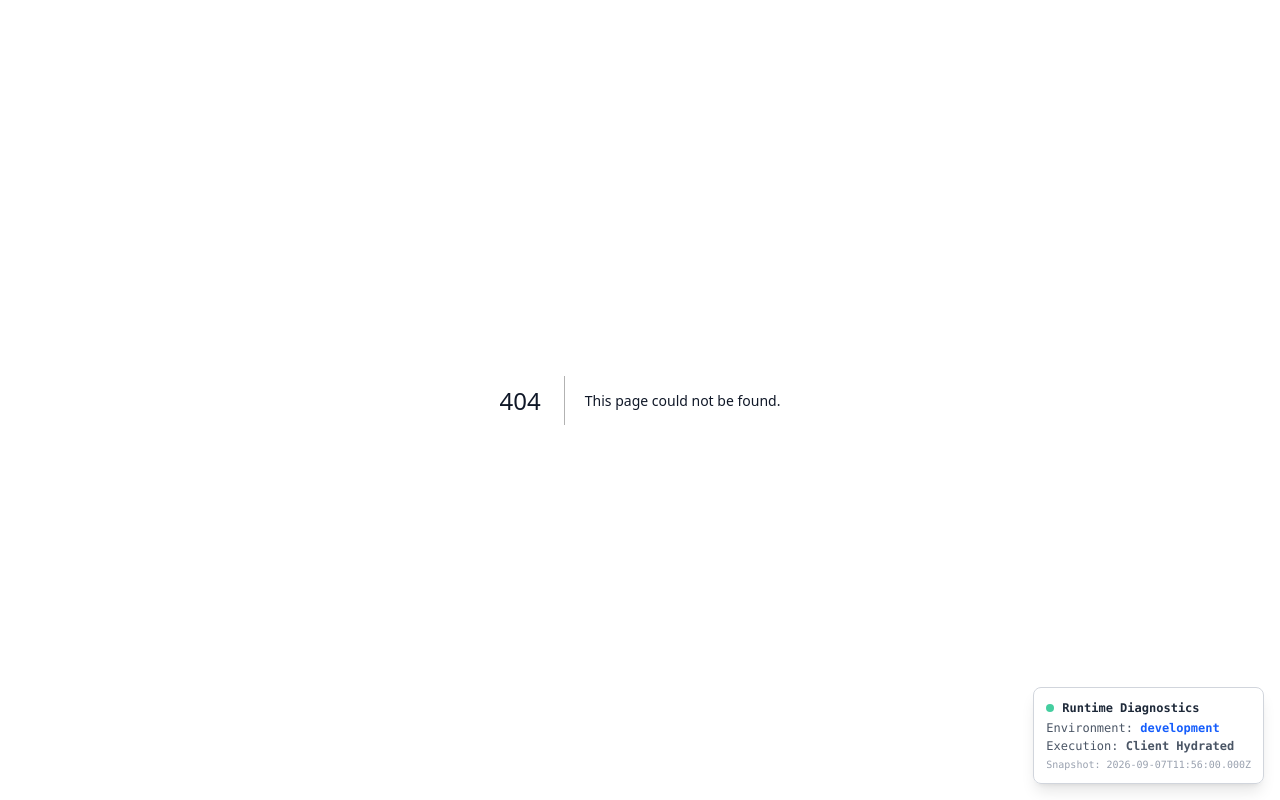
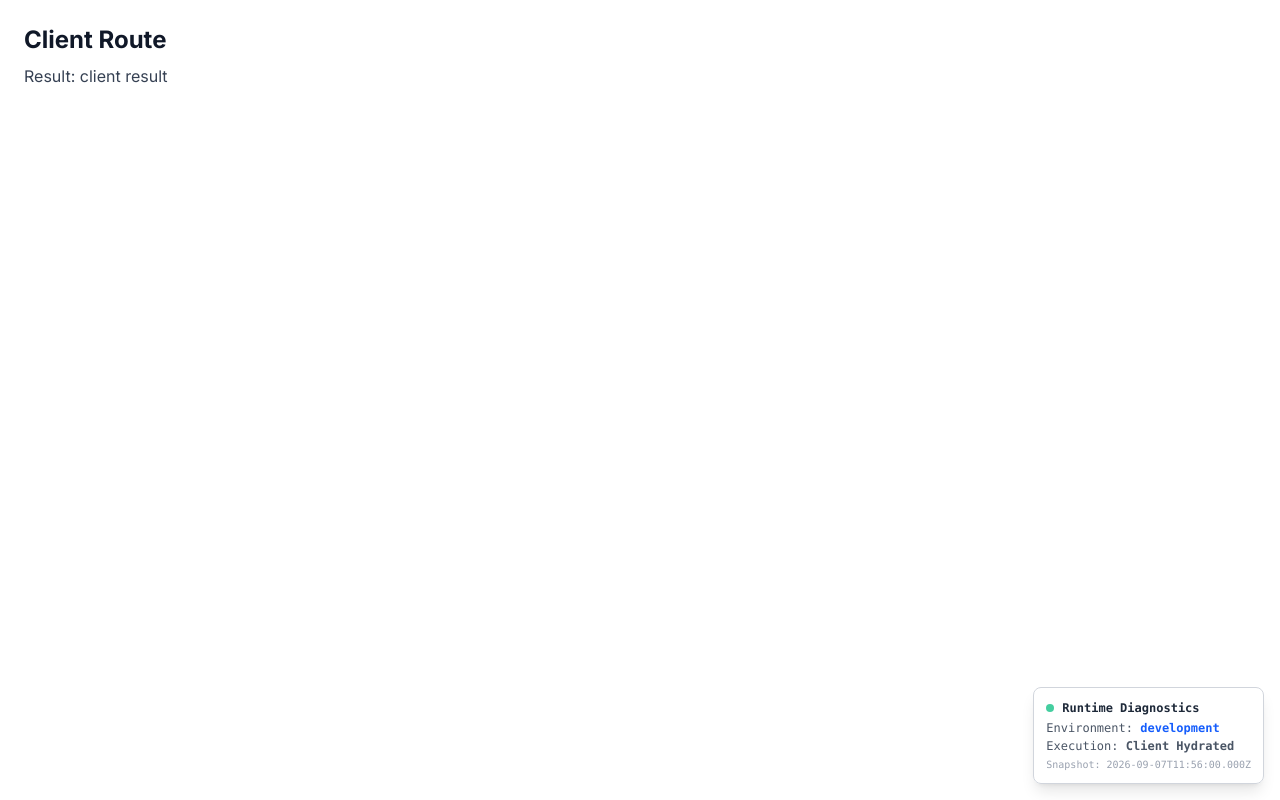
Before and after one commit to Nisarg-jain/next.js--mastery, a Next.js app: page /client-route in a window 1280 px wide. Before the commit this address had no page. Built offline with nearby package versions, Linux system fonts and the light colour scheme.

Commit message:
"feat: implement client-only code pattern and guardrails"

```diff
--- a/package.json
+++ b/package.json
@@ -10,6 +10,7 @@
   },
   "dependencies": {
     "@types/react-slick": "^0.23.13",
+    "client-only": "^0.0.1",
     "next": "16.3.1",
     "react": "19.2.8",
     "react-dom": "19.2.8",
--- /dev/null
+++ b/src/app/client-route/page.tsx
@@ -0,0 +1,14 @@
+"use client";
+
+import { clientSideFunction } from "@/utils/client-utils";
+
+export default function ClientRoutePage() {
+  const result = clientSideFunction();
+
+  return (
+    <div className="p-6 space-y-2">
+      <h1 className="text-2xl font-bold">Client Route</h1>
+      <p className="text-gray-700 dark:text-gray-300">Result: {result}</p>
+    </div>
+  );
+}
--- a/src/app/layout.tsx
+++ b/src/app/layout.tsx
@@ -17,7 +17,7 @@ export default function RootLayout({
   children: React.ReactNode;
 }) {
   return (
-    <html lang="en">
+    <html lang="en" suppressHydrationWarning>
       <body className={inter.className}>
         <ThemeProvider>
           {children}
--- /dev/null
+++ b/src/app/server-route/page.tsx
@@ -0,0 +1,7 @@
+export default function ServerRoutePage() {
+  return (
+    <div className="p-6">
+      <h1 className="text-2xl font-bold">Server Route</h1>
+    </div>
+  );
+}
--- /dev/null
+++ b/src/utils/client-utils.ts
@@ -0,0 +1,6 @@
+import "client-only";
+
+export const clientSideFunction = () => {
+  console.log("use window object, use localStorage");
+  return "client result";
+};
```
Also changed, not shown: 1 other file (tests, documents, lock files or other folders).
